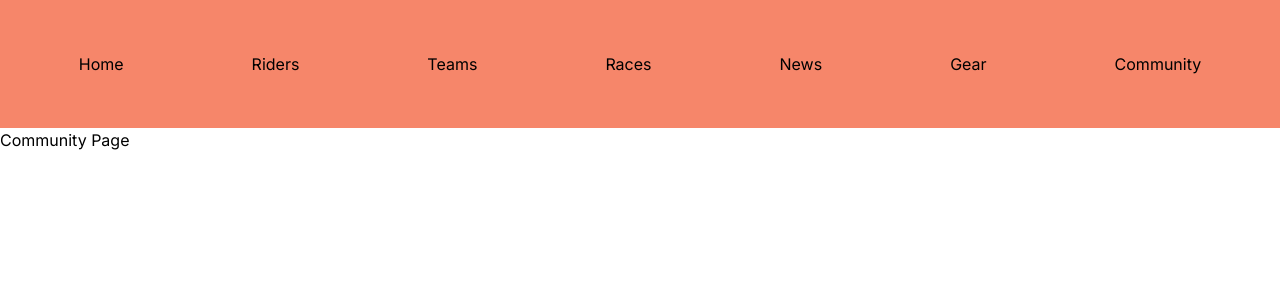
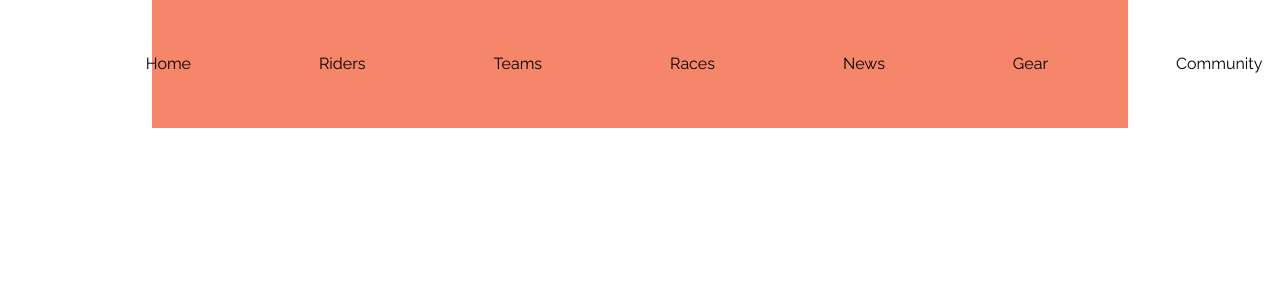
Before and after one commit to kaseyknudsen/Womens-Cycling-App-2, a Next.js app: page /community in a window 1280 px wide. Shown: the top 300 px of the page. Built offline with nearby package versions, Linux system fonts and the light colour scheme.

Commit message:
added more classes to navbar

```diff
--- a/app/community/page.tsx
+++ b/app/community/page.tsx
@@ -1,7 +1,7 @@
 export const metadata = { title: "Women's Cycling Community Page" };
 
 const CommunityPage = () => {
-  return <div>Community Page</div>;
+  return <div></div>;
 };
 
 export default CommunityPage;
--- a/app/gear/page.tsx
+++ b/app/gear/page.tsx
@@ -1,6 +1,6 @@
 export const metadata = { title: "Women's Cycling Gear" };
 const GearPage = () => {
-  return <div>Gear Page</div>;
+  return <div></div>;
 };
 
 export default GearPage;
--- a/app/layout.tsx
+++ b/app/layout.tsx
@@ -1,8 +1,19 @@
 import "./globals.css";
 import { Inter } from "next/font/google";
 import Navbar from "@/components/Navbar";
+import { Poppins, Raleway } from "next/font/google";
 
 const inter = Inter({ subsets: ["latin"] });
+
+const poppins = Poppins({
+  weight: ["200", "300", "400", "700", "800", "900"],
+  preload: false,
+});
+
+const raleway = Raleway({
+  weight: ["200", "300", "400", "700", "800", "900"],
+  preload: false,
+});
 
 export const metadata = {
   title: "Women's Road Cycling App",
@@ -18,11 +29,11 @@ export default function RootLayout({
 }) {
   return (
     <html lang="en">
-      <body className={inter.className}>
+      <body className={raleway.className}>
         <div>
           <Navbar />
         </div>
-        {children}
+        <main className="container">{children}</main>
       </body>
     </html>
   );
--- a/app/news/page.tsx
+++ b/app/news/page.tsx
@@ -1,7 +1,7 @@
 export const metadata = { title: "Women's Cycling News" };
 
 const NewsPage = () => {
-  return <div>News Page</div>;
+  return <div></div>;
 };
 
 export default NewsPage;
--- a/app/page.tsx
+++ b/app/page.tsx
@@ -4,9 +4,7 @@ import Link from "next/link";
 export default function HomePage() {
   return (
     <main className="">
-      <div>
-        hi
-      </div>
+      <div>hi</div>
     </main>
   );
 }
--- a/app/races/page.tsx
+++ b/app/races/page.tsx
@@ -1,7 +1,7 @@
 export const metadata = { title: "Women's Professional Road Races" };
 
 const RacesPage = () => {
-  return <div>Races Page</div>;
+  return <div></div>;
 };
 
 export default RacesPage;
--- a/app/riders/page.tsx
+++ b/app/riders/page.tsx
@@ -1,6 +1,6 @@
 export const metadata = { title: "Professional Women Road Cyclists" };
 const RidersPage = () => {
-  return <div>Riders Page</div>;
+  return <div></div>;
 };
 
 export default RidersPage;
--- a/app/teams/page.tsx
+++ b/app/teams/page.tsx
@@ -1,7 +1,7 @@
 export const metadata = { title: "Women's Professional Cycling Teams" };
 
 const TeamsPage = () => {
-  return <div>Teams Page</div>;
+  return <div></div>;
 };
 
 export default TeamsPage;
--- a/components/Navbar.tsx
+++ b/components/Navbar.tsx
@@ -2,8 +2,10 @@ import Link from "next/link"
 const Navbar = () => {
   return (
     <div>
-        <nav>
-            <div className="flex justify-center bg-brightRedLight space-x-32 items-center  h-32">
+        <nav className="relative container mx-auto">
+            <div className="flex justify-center bg-brightRedLight space-x-32 items-center h-32">
+              {/* logo */}
+              <div className="pt-2"></div>
                 <Link href="/">Home</Link>
                 <Link href="/riders">Riders</Link>
                 <Link href="/teams">Teams</Link>
```
